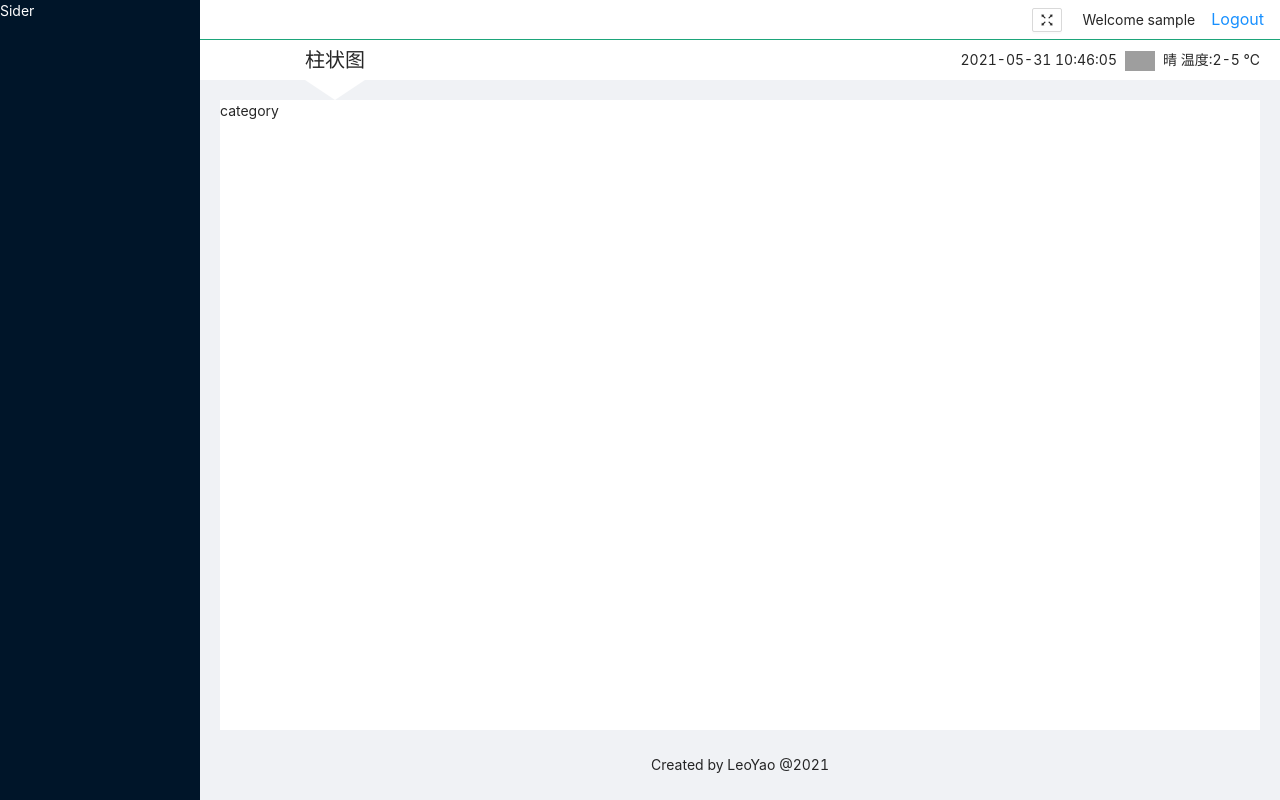
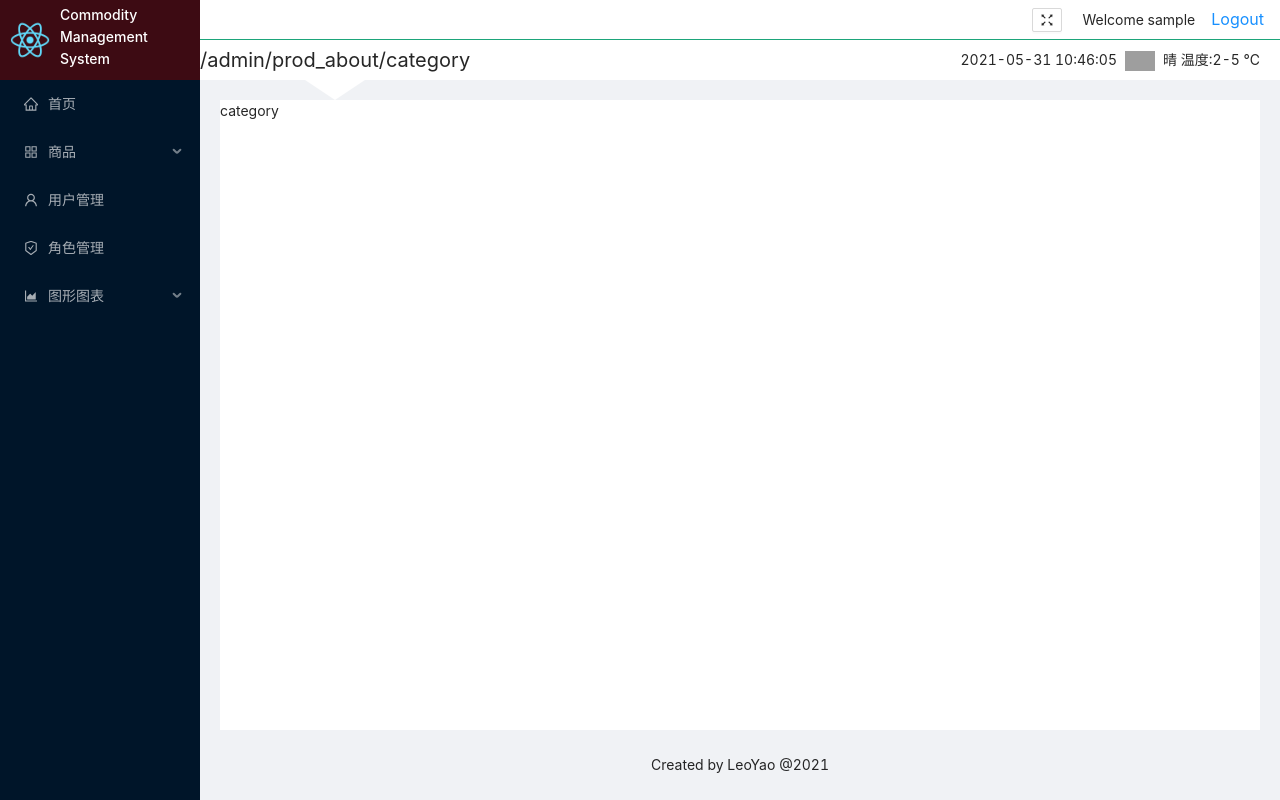
Before and after one commit to LEO-YAO2020/Commodity-Management-System-TS, a React (Create React App) app: page /admin/prod_about/category in a window 1280 px wide. Built offline with nearby package versions, Linux system fonts and the light colour scheme; no server answers; sample sign-in values are in the browser's storage; grey boxes are pictures that could not be loaded.

Commit message:
menu layout

```diff
--- /dev/null
+++ b/src/config/menu_config.tsx
@@ -0,0 +1,90 @@
+import {
+  HomeOutlined,
+  AppstoreOutlined,
+  UnorderedListOutlined,
+  ToolOutlined,
+  UserOutlined,
+  SafetyCertificateOutlined,
+  AreaChartOutlined,
+  BarChartOutlined,
+  LineChartOutlined,
+  PieChartOutlined,
+} from '@ant-design/icons';
+
+export interface menuInter {
+  title: string;
+  key: string;
+  icon: JSX.Element;
+  path: string;
+  children?: menuInter[];
+}
+
+export const menuArr: menuInter[] = [
+  {
+    title: '首页',
+    key: 'home',
+    icon: <HomeOutlined />,
+    path: '/admin/home',
+  },
+  {
+    title: '商品',
+    key: 'prod_about',
+    icon: <AppstoreOutlined />,
+    path: '',
+    children: [
+      // 子菜单列表
+      {
+        title: '分类管理',
+        key: 'category',
+        icon: <UnorderedListOutlined />,
+        path: '/admin/prod_about/category',
+      },
+      {
+        title: '商品管理',
+        key: 'product',
+        icon: <ToolOutlined />,
+        path: '/admin/prod_about/product',
+      },
+    ],
+  },
+
+  {
+    title: '用户管理',
+    key: 'user',
+    icon: <UserOutlined />,
+    path: '/admin/user',
+  },
+  {
+    title: '角色管理',
+    key: 'role',
+    icon: <SafetyCertificateOutlined />,
+    path: '/admin/role',
+  },
+
+  {
+    title: '图形图表',
+    key: 'charts',
+    icon: <AreaChartOutlined />,
+    path: '',
+    children: [
+      {
+        title: '柱形图',
+        key: 'bar',
+        icon: <BarChartOutlined />,
+        path: '/admin/charts/bar',
+      },
+      {
+        title: '折线图',
+        key: 'line',
+        icon: <LineChartOutlined />,
+        path: '/admin/charts/line',
+      },
+      {
+        title: '饼图',
+        key: 'pie',
+        icon: <PieChartOutlined />,
+        path: '/admin/charts/pie',
+      },
+    ],
+  },
+];
--- a/src/containers/admin/admin.tsx
+++ b/src/containers/admin/admin.tsx
@@ -1,5 +1,5 @@
 import React, { useEffect } from 'react';
-import { Redirect, Route, RouteComponentProps, Switch } from 'react-router';
+import { Redirect, Route, Switch } from 'react-router';
 import { Layout } from 'antd';
 import styled from 'styled-components';
 import { reqCategoryList } from '../../api';
@@ -14,6 +14,7 @@ import Role from '../role/role';
 import Bar from '../bar/bar';
 import Line from '../line/line';
 import Pie from '../pie/pie';
+import LeftMenu from './left_nav/left_nav'
 
 const { Footer, Sider, Content } = Layout;
 
@@ -31,7 +32,7 @@ const LayoutStyle = styled(Layout)`
   }
 `;
 
-function Admin(props:RouteComponentProps) {
+function Admin() {
   const { isLogin } = useAppSelector(userInfo);
 
   useEffect(() => {
@@ -49,7 +50,9 @@ function Admin(props:RouteComponentProps) {
   } else {
     return (
       <LayoutStyle>
-        <Sider className="sider">Sider</Sider>
+        <Sider className="sider">
+          <LeftMenu/>
+        </Sider>
         <Layout>
           <Header />
           <Content className="content">
--- a/src/containers/admin/header/header.tsx
+++ b/src/containers/admin/header/header.tsx
@@ -6,7 +6,7 @@ import { Button, Popconfirm } from 'antd';
 import screenfull from 'screenfull';
 import { useAppSelector, useAppDispatch } from '../../../redux/reduxHooks';
 import { userInfo, deleteUserInfo } from '../../../redux/reducers/login_reducer';
-import { withRouter } from 'react-router';
+import { RouteComponentProps, withRouter } from 'react-router';
 
 const HeaderStyle = styled.header`
   background: white;
@@ -54,7 +54,7 @@ const HeaderStyle = styled.header`
   }
 `;
 
-function Header() {
+function Header(props:RouteComponentProps) {
   const [isFull, setIsFull] = useState(false);
   const [data, setDate] = useState(dayjs().format('YYYY-MM-DD HH:mm:ss'));
 
@@ -105,7 +105,7 @@ function Header() {
         </Popconfirm>
       </div>
       <div className="header-bottom">
-        <div className="header-bottom-left">柱状图</div>
+        <div className="header-bottom-left">{props.location.pathname}</div>
         <div className="header-bottom-right">
           {data}
           <img src="http://api.map.baidu.com/images/weather/day/qing.png" alt="天气" />晴 温度:2-5 ℃
--- /dev/null
+++ b/src/containers/admin/left_nav/left_nav.tsx
@@ -0,0 +1,69 @@
+import React from 'react';
+import { Menu } from 'antd';
+
+import styled from 'styled-components';
+import { Link } from 'react-router-dom';
+import { menuArr, menuInter } from '../../../config/menu_config';
+
+const HeaderStyle = styled.header`
+  display: flex;
+  background-color: rgb(61, 11, 19);
+  align-items: center;
+  height: 80px;
+  img {
+    width: 40px;
+    height: 40px;
+    margin: 0px 10px;
+  }
+  h1 {
+    color: white;
+  }
+`;
+const { SubMenu } = Menu;
+export default function Left_nav() {
+  const createMenu = (target: menuInter[]): JSX.Element[] => {
+    return target.map((item) => {
+      if (!item.children) {
+        console.log(item);
+        return (
+          <Menu.Item key={item.key} icon={item.icon}>
+            <Link to={item.path}>{item.title}</Link>
+          </Menu.Item>
+        );
+      } else {
+        console.log(item);
+        return (
+          <SubMenu key={item.key} icon={item.icon} title={item.title}>
+            {createMenu(item.children)}
+          </SubMenu>
+        );
+      }
+    });
+  };
+
+  return (
+    <div>
+      <HeaderStyle>
+        <img src="/image/logo.png" alt="" />
+        <h1>Commodity Management System</h1>
+      </HeaderStyle>
+      <Menu defaultSelectedKeys={['1']} defaultOpenKeys={['sub1']} mode="inline" theme="dark">
+        {createMenu(menuArr)}
+      </Menu>
+    </div>
+  );
+}
+/*
+ <Menu.Item key="home" icon={<HomeOutlined />}>
+          <Link to="/admin/home">Home</Link>
+        </Menu.Item>
+
+        <SubMenu key="prod_about" icon={<AppstoreOutlined />} title="Navigation One">
+          <Menu.Item key="category" icon={<UnorderedListOutlined />}>
+            <Link to="/admin/prod_about/category">Category management</Link>
+          </Menu.Item>
+          <Menu.Item key="product" icon={<ToolOutlined />}>
+            Product management
+          </Menu.Item>
+        </SubMenu>
+*/
--- a/src/containers/login/login.tsx
+++ b/src/containers/login/login.tsx
@@ -54,8 +54,7 @@ const Login = (props: RouteComponentProps) => {
     let result: LoginType = await reqLogin(values);
     const { status, msg, data } = result;
     if (status === 0) {
-      //store.setUserInfo(data)
-      console.log(data);
+
       localStorage.setItem('user',JSON.stringify(data.user))
       localStorage.setItem('token',data.token)
       localStorage.setItem('isLogin','true')
```
